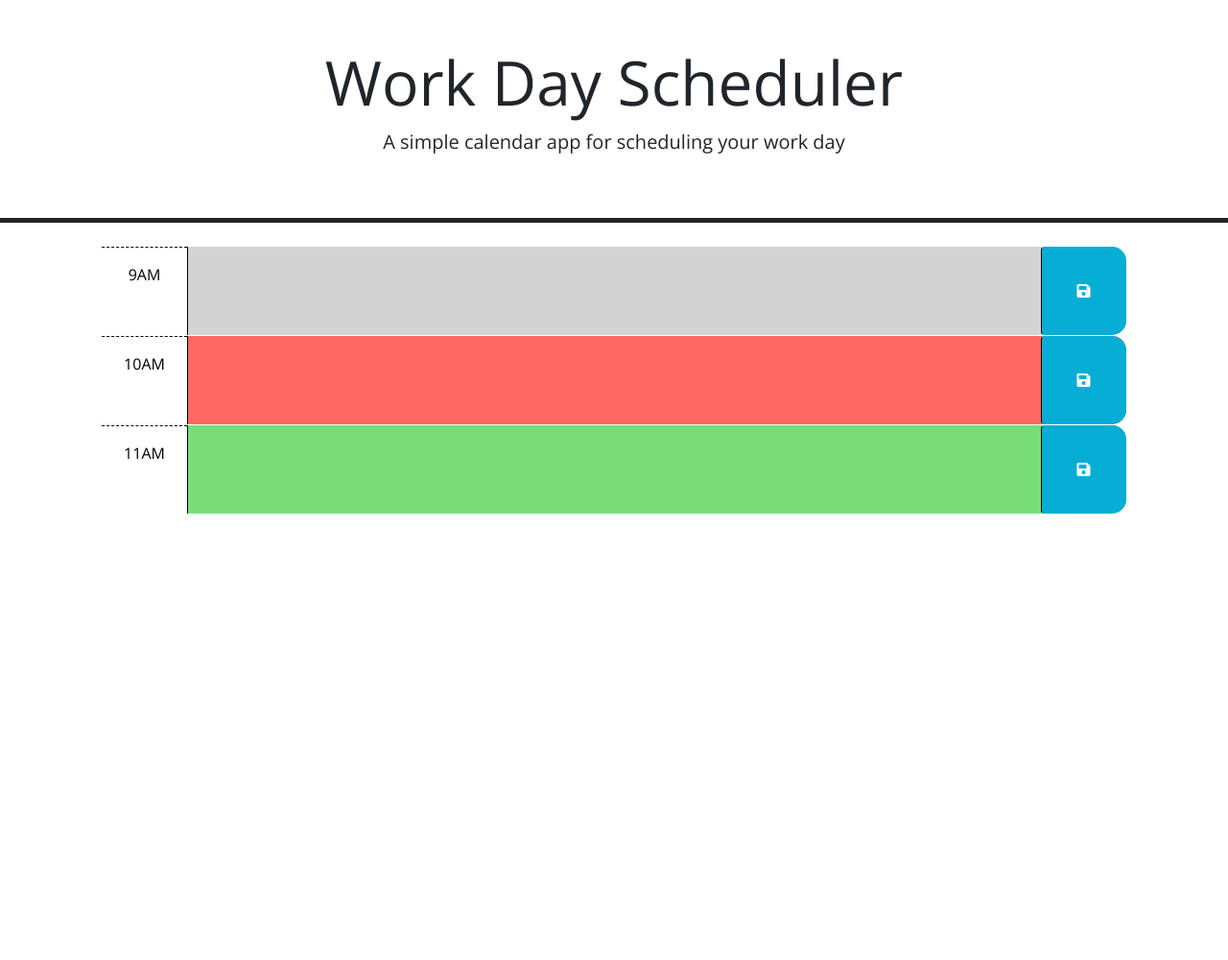
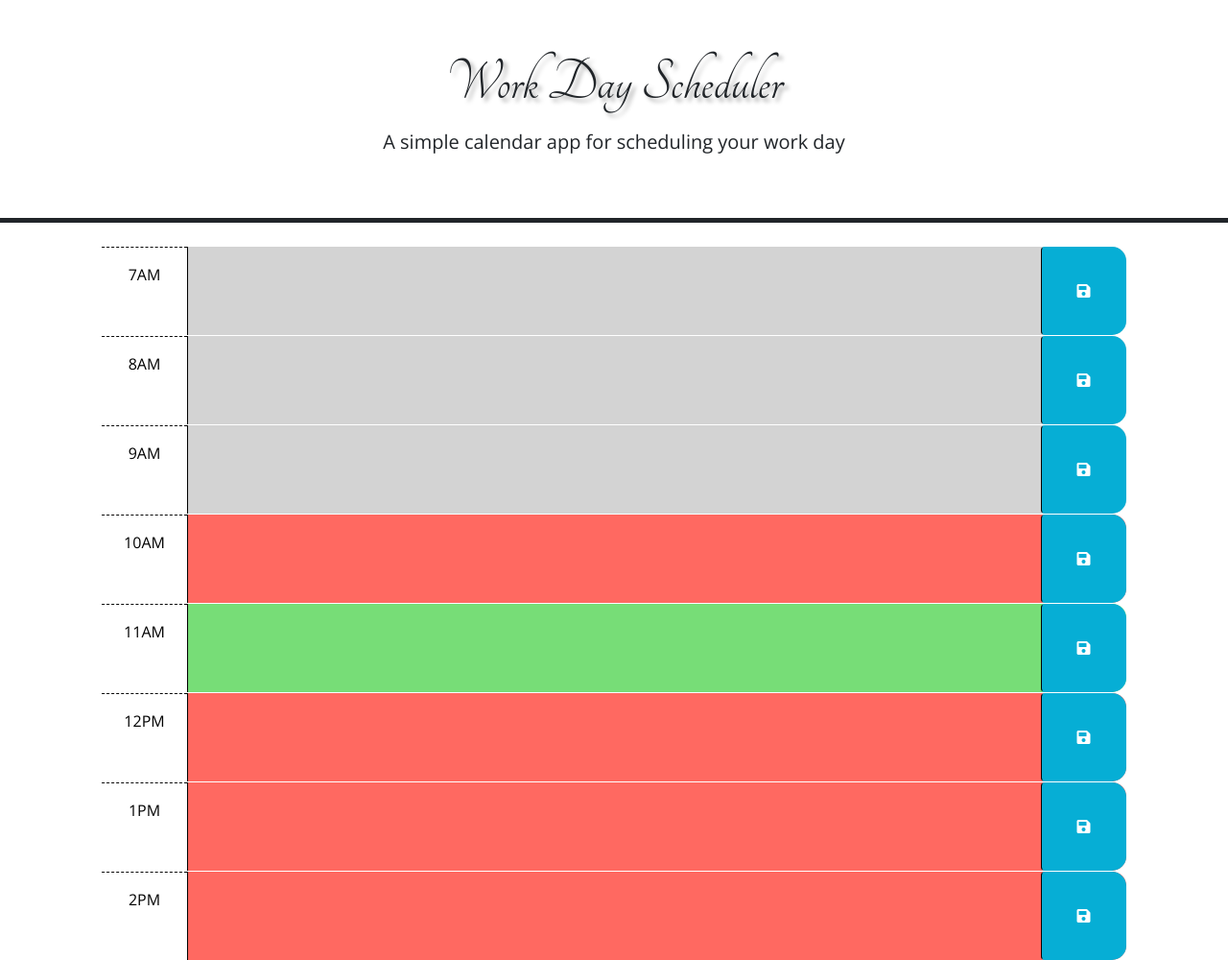
Before and after one commit to TrentLe/Workday, a plain HTML site: page index.html in a window 1280 px wide. Shown: the whole page at 96% size. Before the commit the page ends 800 px from the top, so only its background shows below. Drawn offline with nearby package versions, Linux system fonts and the light colour scheme; files whose address does not match are found by name.

Commit message:
added code

```diff
--- a/assets/style.css
+++ b/assets/style.css
@@ -3,6 +3,11 @@ body {
     font-size: 16px;
   }
 
+  h1{
+    font-family: 'Tangerine', serif;
+  font-size: 48px;
+  text-shadow: 4px 4px 4px #aaa;
+  }
   textarea {
     background: transparent;
     border: none;
--- a/index.html
+++ b/index.html
@@ -18,6 +18,10 @@
       href="https://fonts.googleapis.com/css?family=Open+Sans&display=swap"
       rel="stylesheet"
     />
+
+    <link rel="stylesheet"
+          href="https://fonts.googleapis.com/css?family=Tangerine"/>
+
     <link rel="stylesheet" href="C:\Users\Trent\.ssh\Classwork\Workday\assets\style.css" />
     <title>Work Day Scheduler</title>
   </head>
@@ -29,15 +33,22 @@
       <p id="currentDay" class="lead"></p>
     </header>
     <div class="container-lg px-5">
-      <!-- Use class for "past", "present", and "future" to apply styles to the
-        time-block divs accordingly. The javascript will need to do this by
-        adding/removing these classes on each div by comparing the hour in the
-        id to the current hour. The html provided below is meant to be an example
-        demonstrating how the css provided can be leveraged to create the
-        desired layout and colors. The html below should be removed or updated
-        in the finished product. Remember to delete this comment once the
-        code is implemented.
-        -->
+
+      <div id="hour-7" class="row time-block past">
+        <div class="col-2 col-md-1 hour text-center py-3">7AM</div>
+        <textarea class="col-8 col-md-10 description" rows="3"> </textarea>
+        <button class="btn saveBtn col-2 col-md-1" aria-label="save">
+          <i class="fas fa-save" aria-hidden="true"></i>
+        </button>
+      </div>
+
+      <div id="hour-8" class="row time-block past">
+        <div class="col-2 col-md-1 hour text-center py-3">8AM</div>
+        <textarea class="col-8 col-md-10 description" rows="3"> </textarea>
+        <button class="btn saveBtn col-2 col-md-1" aria-label="save">
+          <i class="fas fa-save" aria-hidden="true"></i>
+        </button>
+      </div>
 
       <!-- Example of a past time block. The "past" class adds a gray background color. -->
       <div id="hour-9" class="row time-block past">
@@ -66,6 +77,30 @@
         </button>
       </div>
 
+      <div id="hour-12" class="row time-block present">
+        <div class="col-2 col-md-1 hour text-center py-3">12PM</div>
+        <textarea class="col-8 col-md-10 description" rows="3"> </textarea>
+        <button class="btn saveBtn col-2 col-md-1" aria-label="save">
+          <i class="fas fa-save" aria-hidden="true"></i>
+        </button>
+      </div>
+
+      <div id="hour-13" class="row time-block present">
+        <div class="col-2 col-md-1 hour text-center py-3">1PM</div>
+        <textarea class="col-8 col-md-10 description" rows="3"> </textarea>
+        <button class="btn saveBtn col-2 col-md-1" aria-label="save">
+          <i class="fas fa-save" aria-hidden="true"></i>
+        </button>
+      </div>
+
+      <div id="hour-14" class="row time-block present">
+        <div class="col-2 col-md-1 hour text-center py-3">2PM</div>
+        <textarea class="col-8 col-md-10 description" rows="3"> </textarea>
+        <button class="btn saveBtn col-2 col-md-1" aria-label="save">
+          <i class="fas fa-save" aria-hidden="true"></i>
+        </button>
+      </div>
+
     <script src="https://code.jquery.com/jquery-3.4.1.min.js"></script>
     <script
       src="https://cdn.jsdelivr.net/npm/dayjs@1.11.3/dayjs.min.js"
```
